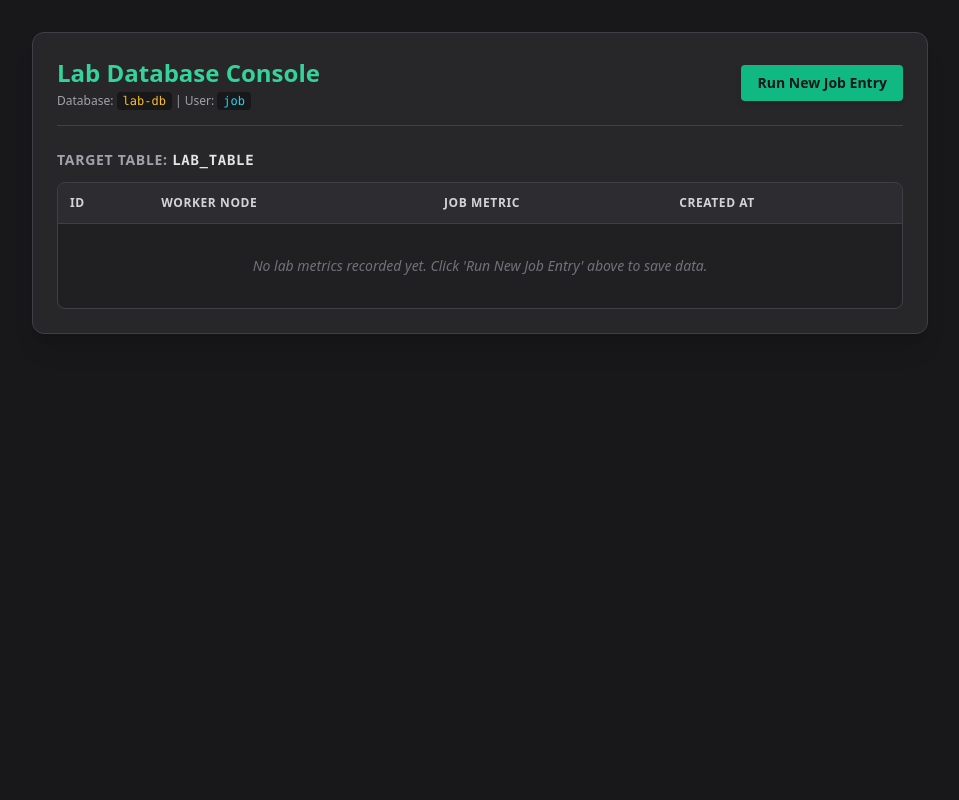
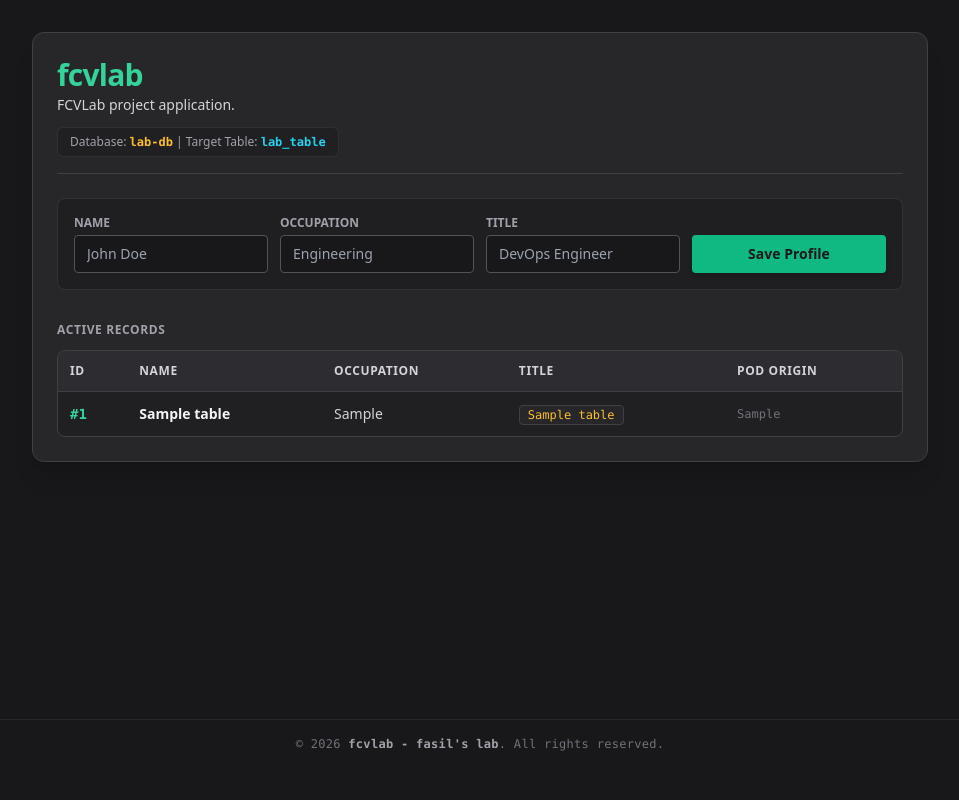
Before and after one commit to fasil-cv/project-02-k8s-app, a PHP site: page / in a window 1280 px wide. Shown: the whole page, without its empty margins (160-1119 px from the left). Run offline with PHP 8.4, Linux system fonts and the light colour scheme; tables that the repository leaves empty or names only in its code hold one stand-in row (values such as "Sample post"); data that the repository does not hold is empty; some libraries are stand-ins or nearby versions.

Commit message:
update image

```diff
--- a/application/index.php
+++ b/application/index.php
@@ -1,5 +1,4 @@
 <?php
-// Read configuration safely from Kubernetes OS Environment variables
 $host = getenv('DATABASE_HOST') ?: 'mysql-service';
 $db   = getenv('DATABASE_NAME') ?: 'lab-db';
 $user = getenv('DATABASE_USER') ?: 'job';
@@ -16,29 +15,22 @@ $options = [
 try {
     $pdo = new PDO($dsn, $user, $pass, $options);
 
-    // Fallback: Ensure table exists if not handled by init script
-    $pdo->exec("CREATE TABLE IF NOT EXISTS lab_table (
-        id INT AUTO_INCREMENT PRIMARY KEY,
-        worker_node VARCHAR(100) NOT NULL,
-        status_metric VARCHAR(50) NOT NULL,
-        created_at TIMESTAMP DEFAULT CURRENT_TIMESTAMP
-    )");
+    if (isset($_POST['add_profile'])) {
+        $node_identity = gethostname() ?: 'lab-worker-node';
 
-    if (isset($_POST['trigger_job'])) {
-        $node_identity = gethostname() ?: 'lab-worker-node';
-        $metrics = ['Success', 'Running', 'Pending', 'Completed'];
-        $random_metric = $metrics[array_rand($metrics)];
+        $name       = !empty($_POST['form_name']) ? trim($_POST['form_name']) : 'N/A';
+        $occupation = !empty($_POST['form_occupation']) ? trim($_POST['form_occupation']) : 'N/A';
+        $title      = !empty($_POST['form_title']) ? trim($_POST['form_title']) : 'N/A';
 
-        $stmt = $pdo->prepare("INSERT INTO lab_table (worker_node, status_metric) VALUES (?, ?)");
-        $stmt->execute([$node_identity, $random_metric]);
+        $stmt = $pdo->prepare("INSERT INTO lab_table (name, occupation, title, worker_node) VALUES (?, ?, ?, ?)");
+        $stmt->execute([$name, $occupation, $title, $node_identity]);
 
         header("Location: " . $_SERVER['PHP_SELF']);
         exit;
     }
 
-    // Query rows to show on the page below
-    $stmt = $pdo->query("SELECT id, worker_node, status_metric, created_at FROM lab_table ORDER BY id DESC LIMIT 5");
-    $lab_rows = $stmt->fetchAll();
+    $stmt = $pdo->query("SELECT id, name, occupation, title, worker_node, created_at FROM lab_table ORDER BY id DESC LIMIT 5");
+    $profiles = $stmt->fetchAll();
 
 } catch (\PDOException $e) {
     $error_msg = $e->getMessage();
@@ -50,27 +42,21 @@ try {
 <head>
     <meta charset="UTF-8">
     <meta name="viewport" content="width=device-width, initial-scale=1.0">
-    <title>Lab Environment Console</title>
+    <title>Lab Data Collector</title>
     <script src="https://cdn.tailwindcss.com"></script>
 </head>
-<body class="bg-zinc-900 text-zinc-100 min-h-screen p-8 flex flex-col items-center">
+<body class="bg-zinc-900 text-zinc-100 min-h-screen p-8 flex flex-col items-center justify-between">
 
-    <div class="w-full max-w-4xl bg-zinc-800 rounded-xl shadow-xl p-6 border border-zinc-700">
+    <div class="w-full max-w-4xl bg-zinc-800 rounded-xl shadow-xl p-6 border border-zinc-700 mb-8">
 
-        <div class="flex justify-between items-center border-b border-zinc-700 pb-4 mb-6">
-            <div>
-                <h1 class="text-2xl font-bold text-emerald-400">Lab Database Console</h1>
-                <p class="text-xs text-zinc-400 mt-1">
-                    Database: <code class="bg-zinc-900 px-1.5 py-0.5 rounded text-amber-400 font-mono"><?= htmlspecialchars($db) ?></code> |
-                    User: <code class="bg-zinc-900 px-1.5 py-0.5 rounded text-cyan-400 font-mono"><?= htmlspecialchars($user) ?></code>
-                </p>
-            </div>
+        <div class="border-b border-zinc-700 pb-4 mb-6">
+            <h1 class="text-3xl font-bold text-emerald-400 tracking-tight">fcvlab</h1>
+            <p class="text-sm font-medium text-zinc-300 mt-0.5">FCVLab project application.</p>
 
-            <form method="POST">
-                <button type="submit" name="trigger_job" class="bg-emerald-500 hover:bg-emerald-600 text-zinc-900 font-bold px-4 py-2 rounded transition text-sm shadow-md">
-                    Run New Job Entry
-                </button>
-            </form>
+            <p class="text-xs text-zinc-400 mt-3 bg-zinc-900/40 inline-block px-3 py-1.5 rounded-md border border-zinc-700/50">
+                Database: <code class="text-amber-400 font-mono font-semibold"><?= htmlspecialchars($db) ?></code> |
+                Target Table: <code class="text-cyan-400 font-mono font-semibold">lab_table</code>
+            </p>
         </div>
 
         <?php if (isset($error_msg)): ?>
@@ -79,45 +65,57 @@ try {
             </div>
         <?php endif; ?>
 
+        <form method="POST" class="grid grid-cols-1 md:grid-cols-4 gap-3 bg-zinc-900/50 p-4 rounded-lg border border-zinc-700/60 mb-8">
+            <div>
+                <label class="block text-xs font-semibold text-zinc-400 uppercase mb-1">Name</label>
+                <input type="text" name="form_name" placeholder="John Doe" required
+                       class="w-full bg-zinc-900 border border-zinc-600 rounded px-3 py-2 text-sm text-zinc-100 focus:outline-none focus:border-emerald-500">
+            </div>
+            <div>
+                <label class="block text-xs font-semibold text-zinc-400 uppercase mb-1">Occupation</label>
+                <input type="text" name="form_occupation" placeholder="Engineering" required
+                       class="w-full bg-zinc-900 border border-zinc-600 rounded px-3 py-2 text-sm text-zinc-100 focus:outline-none focus:border-emerald-500">
+            </div>
+            <div>
+                <label class="block text-xs font-semibold text-zinc-400 uppercase mb-1">Title</label>
+                <input type="text" name="form_title" placeholder="DevOps Engineer" required
+                       class="w-full bg-zinc-900 border border-zinc-600 rounded px-3 py-2 text-sm text-zinc-100 focus:outline-none focus:border-emerald-500">
+            </div>
+            <div class="flex items-end">
+                <button type="submit" name="add_profile" class="w-full bg-emerald-500 hover:bg-emerald-600 text-zinc-900 font-bold py-2 rounded transition text-sm shadow-md h-[38px]">
+                    Save Profile
+                </button>
+            </div>
+        </form>
+
         <div class="space-y-3">
-            <h3 class="text-sm font-semibold uppercase tracking-wider text-zinc-400">Target Table: <span class="text-zinc-200 font-mono">lab_table</span></h3>
-
+            <h3 class="text-xs font-bold uppercase tracking-wider text-zinc-400">Active Records</h3>
             <div class="overflow-x-auto rounded-lg border border-zinc-700 bg-zinc-900/40">
                 <table class="w-full text-left border-collapse text-sm">
                     <thead>
                         <tr class="bg-zinc-700/40 text-zinc-300 font-medium text-xs uppercase tracking-wider">
                             <th class="p-3 border-b border-zinc-700">ID</th>
-                            <th class="p-3 border-b border-zinc-700">Worker Node</th>
-                            <th class="p-3 border-b border-zinc-700">Job Metric</th>
-                            <th class="p-3 border-b border-zinc-700">Created At</th>
+                            <th class="p-3 border-b border-zinc-700">Name</th>
+                            <th class="p-3 border-b border-zinc-700">Occupation</th>
+                            <th class="p-3 border-b border-zinc-700">Title</th>
+                            <th class="p-3 border-b border-zinc-700">Pod Origin</th>
                         </tr>
                     </thead>
                     <tbody class="divide-y divide-zinc-700 text-zinc-300">
-                        <?php if (!empty($lab_rows)): ?>
-                            <?php foreach ($lab_rows as $row): ?>
+                        <?php if (!empty($profiles)): ?>
+                            <?php foreach ($profiles as $row): ?>
                                 <tr class="hover:bg-zinc-700/20 transition">
                                     <td class="p-3 font-mono text-emerald-400 font-semibold">#<?= $row['id'] ?></td>
-                                    <td class="p-3 font-mono text-xs"><?= htmlspecialchars($row['worker_node']) ?></td>
-                                    <td class="p-3">
-                                        <span class="px-2 py-0.5 rounded text-xs font-semibold bg-zinc-900 border border-zinc-700
-                                            <?php
-                                            switch($row['status_metric']) {
-                                                case 'Success': echo 'text-emerald-400 border-emerald-500/20'; break;
-                                                case 'Running': echo 'text-amber-400 border-amber-500/20'; break;
-                                                case 'Pending': echo 'text-cyan-400 border-cyan-500/20'; break;
-                                                default: echo 'text-zinc-400 border-zinc-600/20';
-                                            }
-                                            ?>">
-                                            <?= htmlspecialchars($row['status_metric']) ?>
-                                        </span>
-                                    </td>
-                                    <td class="p-3 text-xs text-zinc-500"><?= $row['created_at'] ?></td>
+                                    <td class="p-3 font-semibold text-zinc-100"><?= htmlspecialchars($row['name']) ?></td>
+                                    <td class="p-3 text-zinc-300"><?= htmlspecialchars($row['occupation']) ?></td>
+                                    <td class="p-3"><span class="bg-zinc-800 border border-zinc-700 px-2 py-0.5 rounded text-xs font-mono text-amber-400"><?= htmlspecialchars($row['title']) ?></span></td>
+                                    <td class="p-3 font-mono text-xs text-zinc-500"><?= htmlspecialchars($row['worker_node']) ?></td>
                                 </tr>
                             <?php endforeach; ?>
                         <?php else: ?>
                             <tr>
-                                <td colspan="4" class="p-8 text-center text-zinc-500 italic">
-                                    No lab metrics recorded yet. Click 'Run New Job Entry' above to save data.
+                                <td colspan="5" class="p-8 text-center text-zinc-500 italic">
+                                    No profile entries recorded yet.
                                 </td>
                             </tr>
                         <?php endif; ?>
@@ -126,5 +124,12 @@ try {
             </div>
         </div>
     </div>
+
+    <footer class="w-full text-center py-4 border-t border-zinc-800 mt-auto">
+        <p class="text-xs text-zinc-500 font-mono tracking-wide">
+            &copy; <?= date('Y') ?> <span class="text-zinc-400 font-semibold">fcvlab - fasil's lab</span>. All rights reserved.
+        </p>
+    </footer>
+
 </body>
 </html>
```
Also changed, not shown: application/README.md (added).
